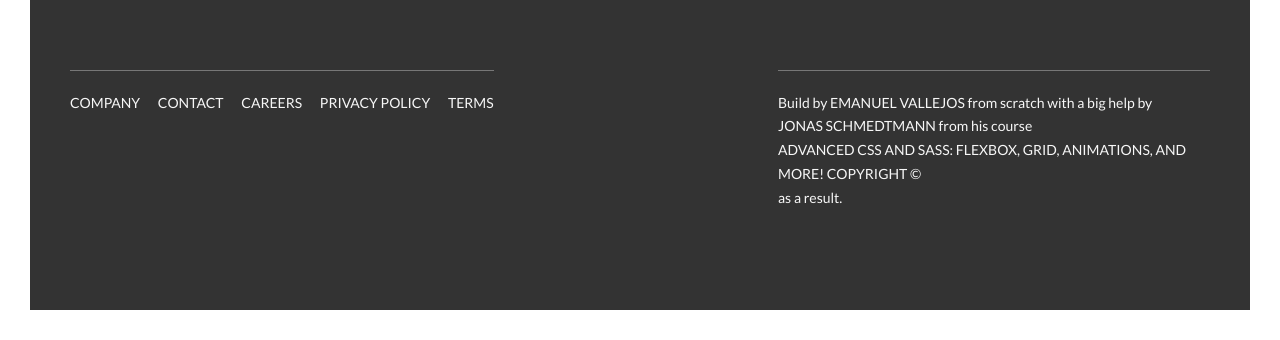
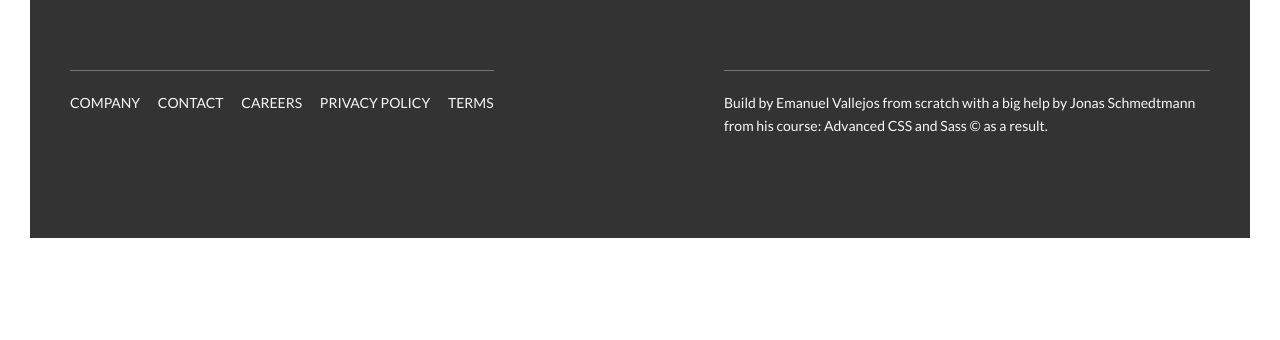
Before and after one commit to emanvallejos/Natours, a website: page index.html in a window 1280 px wide. Shown: the part 5786-6126 px from the top of the page. After the commit the page ends 6054 px from the top, so only its background shows below. Drawn offline with Linux system fonts and the light colour scheme; files whose address does not match are found by name.

Commit message:
Footer update

```diff
--- a/index.html
+++ b/index.html
@@ -418,8 +418,7 @@
                 </div>
                 <div class="col-1-of-2">
                     <p class="footer__copyright">
-                        Build by <a href="https://www.behance.net/emanuelvallejos" class="footer__link">Emanuel Vallejos</a> from scratch with a big help by <a href="https://codingheroes.io/" class="footer__link">Jonas Schmedtmann</a>
-                        from his course <a href="https://www.udemy.com/course/advanced-css-and-sass/" class="footer__link">Advanced CSS and Sass: Flexbox, Grid, Animations, and More! Copyright &copy;</a> as a result.
+                        Build by <a href="https://www.behance.net/emanuelvallejos" class="footer__link" style="text-transform: none !important;">Emanuel Vallejos</a> from scratch with a big help by <a href="https://codingheroes.io/" class="footer__link" style="text-transform: none !important;">Jonas Schmedtmann</a> from his course: <a href="https://www.udemy.com/course/advanced-css-and-sass/" class="footer__link" style="text-transform: none !important;">Advanced CSS and Sass &copy;</a> as a result.
                     </p>
                 </div>
             </div>
--- a/sass/layout/_footer.scss
+++ b/sass/layout/_footer.scss
@@ -68,7 +68,7 @@
     &__copyright {
         border-top: 1px solid $color-grey-dark;
         padding-top: 2rem;
-        width: 80%;
+        width: 90%;
         float: right;
 
         @include respond(tab-port) {
```
Also changed, not shown: css/style.comp.css, css/style.concat.css, css/style.css, css/style.prefix.css.
